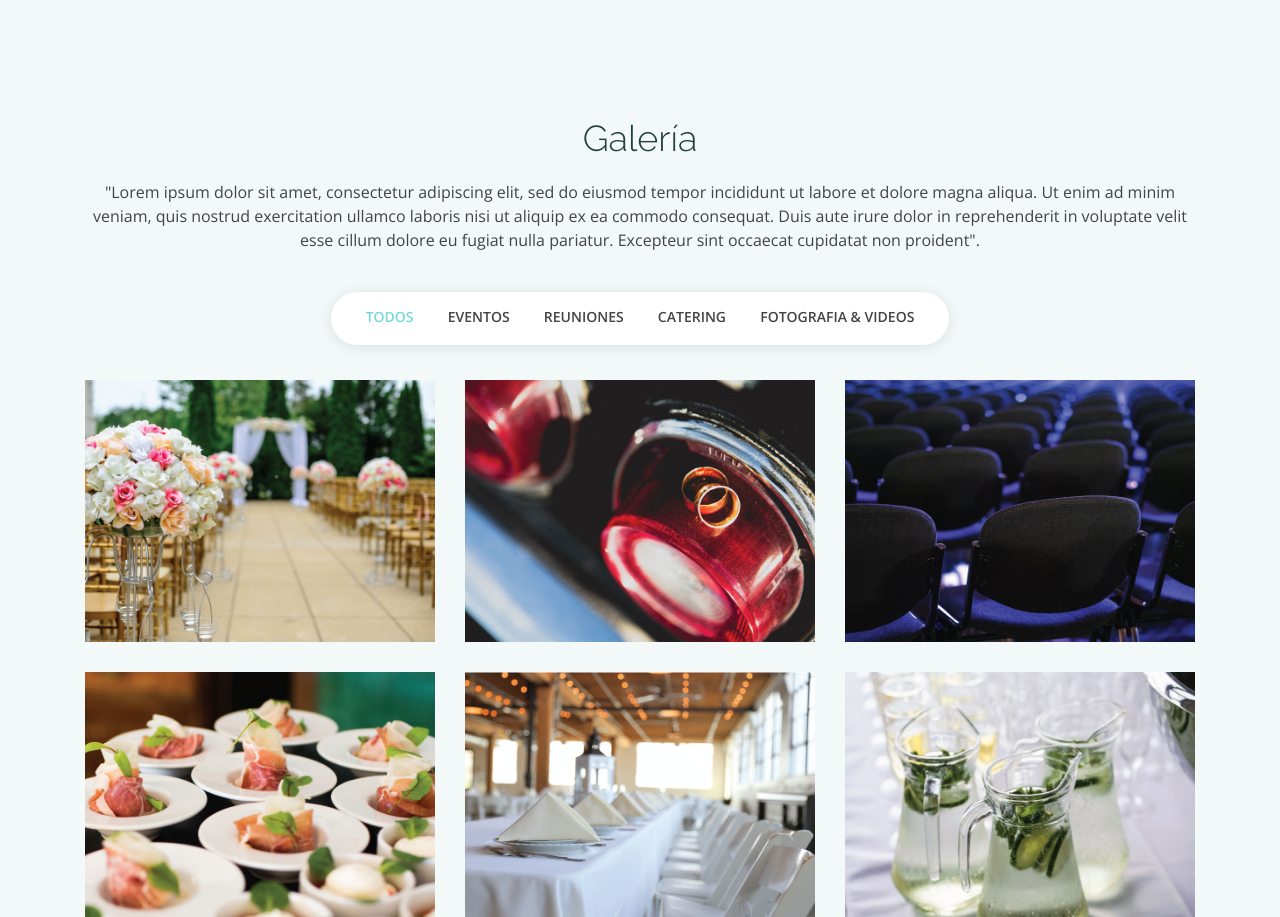
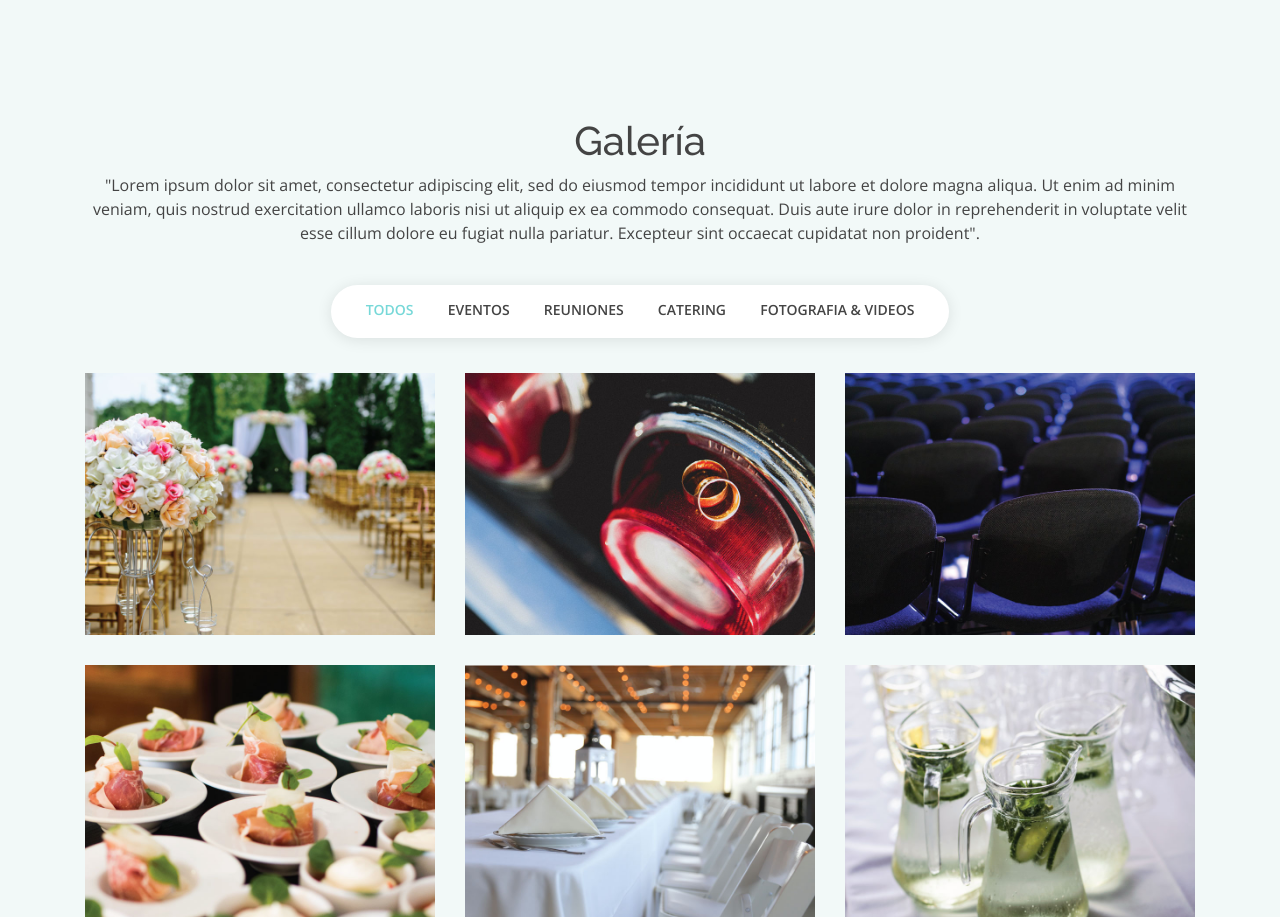
Before and after one commit to Andydes/LAVOE, a plain HTML site: page index.html in a window 1280 px wide. Shown: the part 2866-3783 px from the top of the page. Drawn offline with nearby package versions, Linux system fonts and the light colour scheme.

Commit message:
changes pt4

```diff
--- a/index.html
+++ b/index.html
@@ -251,7 +251,7 @@
       <div class="container">
 
         <div class="section-title" data-aos="fade-up">
-          <h2>Galería</h2>
+          <h1>Galería</h1>
           <p>"Lorem ipsum dolor sit amet, consectetur adipiscing elit, sed do eiusmod tempor incididunt ut labore et dolore magna aliqua. Ut enim ad minim veniam, quis nostrud exercitation ullamco laboris nisi ut aliquip ex ea commodo consequat. Duis aute irure dolor in reprehenderit in voluptate velit esse cillum dolore eu fugiat nulla pariatur. Excepteur sint occaecat cupidatat non proident".</p>
         </div>
 
```
